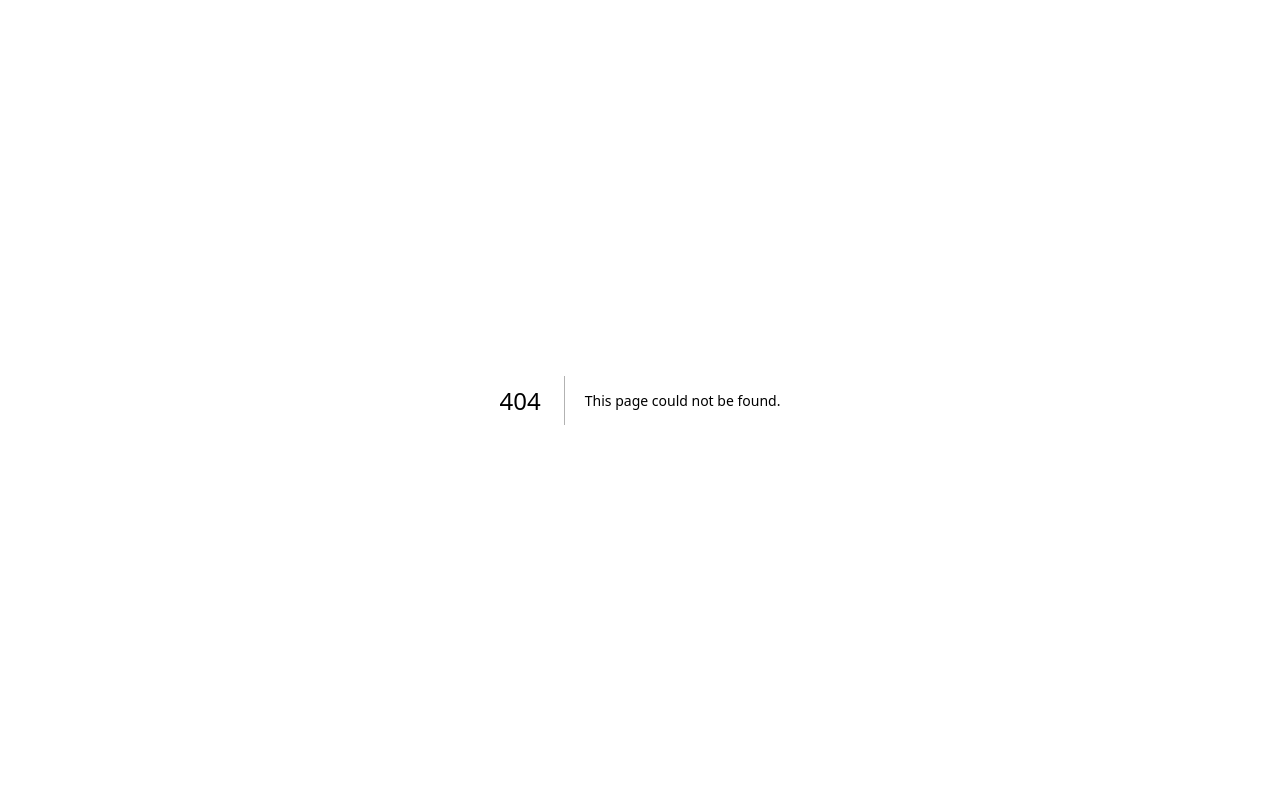
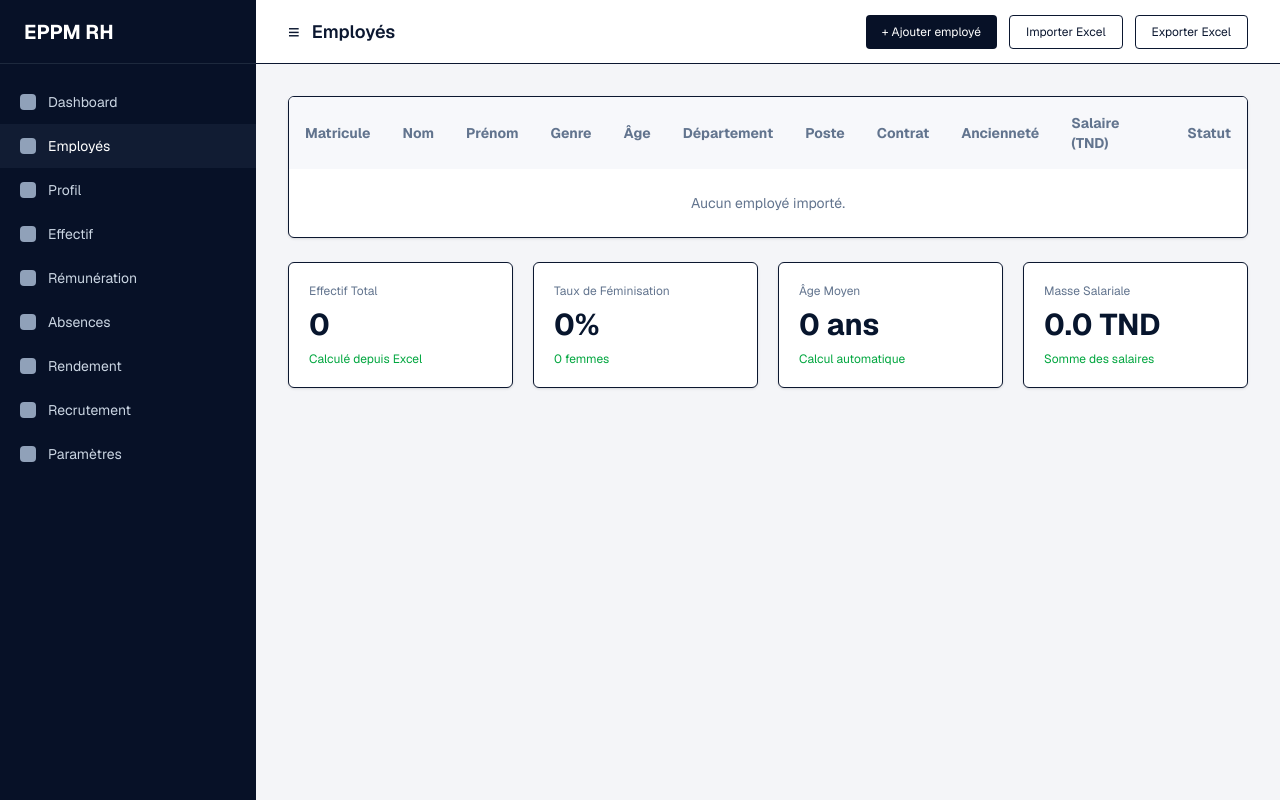
Before and after one commit to lindajerbi58-create/bilan-social-softic, a Next.js app: page /Employe in a window 1280 px wide. Before the commit this address had no page. Built offline with nearby package versions, Linux system fonts and the light colour scheme.

Commit message:
Ajout import/export Excel et tableau employés dynamique

```diff
--- /dev/null
+++ b/app/Employe/page.tsx
@@ -0,0 +1,251 @@
+"use client";
+
+import React, { useMemo, useRef, useState } from "react";
+import * as XLSX from "xlsx";
+
+type Employee = {
+  matricule: string;
+  nom: string;
+  prenom: string;
+  genre: string;
+  age: string;
+  departement: string;
+  poste: string;
+  contrat: string;
+  anciennete: string;
+  salaire: string;
+  statut: string;
+};
+
+function cleanKey(key: string) {
+  return key
+    .toLowerCase()
+    .normalize("NFD")
+    .replace(/[\u0300-\u036f]/g, "")
+    .replace(/\s+/g, "")
+    .replace(/_/g, "");
+}
+
+function normalizeEmployee(row: any): Employee {
+  const result: any = {};
+
+  Object.keys(row).forEach((key) => {
+    result[cleanKey(key)] = row[key];
+  });
+
+  return {
+    matricule: String(result.matricule ?? ""),
+    nom: String(result.nom ?? ""),
+    prenom: String(result.prenom ?? result.prénom ?? ""),
+    genre: String(result.genre ?? result.sexe ?? ""),
+    age: String(result.age ?? ""),
+    departement: String(result.departement ?? result.department ?? ""),
+    poste: String(result.poste ?? result.fonction ?? ""),
+    contrat: String(result.contrat ?? ""),
+    anciennete: String(result.anciennete ?? ""),
+    salaire: String(result.salaire ?? result.salairetnd ?? ""),
+    statut: String(result.statut ?? result.status ?? ""),
+  };
+}
+
+function SidebarItem({ text, active }: { text: string; active?: boolean }) {
+  return (
+    <div
+      className={`px-5 py-3 text-sm flex items-center gap-3 cursor-pointer ${
+        active ? "bg-[#111c33] text-white" : "text-slate-300 hover:bg-[#111c33]"
+      }`}
+    >
+      <span className="w-4 h-4 bg-slate-400 rounded-sm" />
+      {text}
+    </div>
+  );
+}
+
+function Kpi({ title, value, note }: { title: string; value: string; note: string }) {
+  return (
+    <div className="bg-white border rounded-md p-5 shadow-sm">
+      <p className="text-xs text-slate-500">{title}</p>
+      <h2 className="text-3xl font-bold text-[#07152d] mt-2">{value}</h2>
+      <p className="text-xs text-green-600 mt-2">{note}</p>
+    </div>
+  );
+}
+
+export default function EmployesPage() {
+  const [employees, setEmployees] = useState<Employee[]>([]);
+  const fileInputRef = useRef<HTMLInputElement>(null);
+
+  const handleImport = (event: React.ChangeEvent<HTMLInputElement>) => {
+    const file = event.target.files?.[0];
+    if (!file) return;
+
+    const reader = new FileReader();
+
+    reader.onload = (e) => {
+      const data = e.target?.result;
+      const workbook = XLSX.read(data, { type: "array" });
+      const worksheet = workbook.Sheets[workbook.SheetNames[0]];
+
+      const rows = XLSX.utils.sheet_to_json(worksheet, { defval: "" });
+      const normalized = rows.map((row: any) => normalizeEmployee(row));
+
+      setEmployees(normalized);
+    };
+
+    reader.readAsArrayBuffer(file);
+  };
+
+  const exportExcel = () => {
+    if (employees.length === 0) {
+      alert("Aucune donnée à exporter");
+      return;
+    }
+
+    const worksheet = XLSX.utils.json_to_sheet(employees);
+    const workbook = XLSX.utils.book_new();
+    XLSX.utils.book_append_sheet(workbook, worksheet, "Employes");
+    XLSX.writeFile(workbook, "employes_export.xlsx");
+  };
+
+  const effectifTotal = employees.length;
+
+  const femmes = employees.filter(
+    (e) => e.genre.toLowerCase().trim() === "femme"
+  ).length;
+
+  const tauxFemmes =
+    effectifTotal > 0 ? ((femmes / effectifTotal) * 100).toFixed(1) : "0";
+
+  const ageMoyen = useMemo(() => {
+    const ages = employees
+      .map((e) => Number(e.age))
+      .filter((age) => !isNaN(age) && age > 0);
+
+    if (ages.length === 0) return "0";
+
+    return (ages.reduce((a, b) => a + b, 0) / ages.length).toFixed(1);
+  }, [employees]);
+
+  const masseSalariale = useMemo(() => {
+    const total = employees.reduce((sum, e) => {
+      const salaire = Number(String(e.salaire).replace(",", "."));
+      return sum + (isNaN(salaire) ? 0 : salaire);
+    }, 0);
+
+    return total.toFixed(1);
+  }, [employees]);
+
+  return (
+    <div className="min-h-screen bg-[#f4f5f8] flex font-sans text-[#0b1730]">
+      <aside className="w-64 bg-[#071127] text-white min-h-screen">
+        <div className="h-16 flex items-center px-6 text-xl font-bold border-b border-slate-800">
+          EPPM RH
+        </div>
+
+        <nav className="py-4">
+          <SidebarItem text="Dashboard" />
+          <SidebarItem text="Employés" active />
+          <SidebarItem text="Profil" />
+          <SidebarItem text="Effectif" />
+          <SidebarItem text="Rémunération" />
+          <SidebarItem text="Absences" />
+          <SidebarItem text="Rendement" />
+          <SidebarItem text="Recrutement" />
+          <SidebarItem text="Paramètres" />
+        </nav>
+      </aside>
+
+      <main className="flex-1">
+        <header className="h-16 bg-white border-b flex items-center justify-between px-8">
+          <div className="flex items-center gap-3">
+            <span className="text-xl">≡</span>
+            <h1 className="font-semibold text-lg">Employés</h1>
+          </div>
+
+          <div className="flex gap-3">
+            <button className="bg-[#071127] text-white text-xs px-4 py-2 rounded">
+              + Ajouter employé
+            </button>
+
+            <input
+              type="file"
+              accept=".xlsx,.xls"
+              ref={fileInputRef}
+              className="hidden"
+              onChange={handleImport}
+            />
+
+            <button
+              onClick={() => fileInputRef.current?.click()}
+              className="border text-xs px-4 py-2 rounded bg-white"
+            >
+              Importer Excel
+            </button>
+
+            <button
+              onClick={exportExcel}
+              className="border text-xs px-4 py-2 rounded bg-white"
+            >
+              Exporter Excel
+            </button>
+          </div>
+        </header>
+
+        <section className="p-8">
+          <div className="bg-white border rounded-md shadow-sm overflow-x-auto">
+            <table className="w-full text-sm">
+              <thead className="bg-[#f7f8fb] text-slate-500">
+                <tr>
+                  <th className="text-left p-4">Matricule</th>
+                  <th className="text-left p-4">Nom</th>
+                  <th className="text-left p-4">Prénom</th>
+                  <th className="text-left p-4">Genre</th>
+                  <th className="text-left p-4">Âge</th>
+                  <th className="text-left p-4">Département</th>
+                  <th className="text-left p-4">Poste</th>
+                  <th className="text-left p-4">Contrat</th>
+                  <th className="text-left p-4">Ancienneté</th>
+                  <th className="text-left p-4">Salaire (TND)</th>
+                  <th className="text-left p-4">Statut</th>
+                </tr>
+              </thead>
+
+              <tbody>
+                {employees.length === 0 ? (
+                  <tr>
+                    <td colSpan={11} className="p-6 text-center text-slate-500">
+                      Aucun employé importé.
+                    </td>
+                  </tr>
+                ) : (
+                  employees.map((e, index) => (
+                    <tr key={index} className="border-t">
+                      <td className="p-4">{e.matricule}</td>
+                      <td className="p-4">{e.nom}</td>
+                      <td className="p-4">{e.prenom}</td>
+                      <td className="p-4">{e.genre}</td>
+                      <td className="p-4">{e.age}</td>
+                      <td className="p-4">{e.departement}</td>
+                      <td className="p-4">{e.poste}</td>
+                      <td className="p-4">{e.contrat}</td>
+                      <td className="p-4">{e.anciennete}</td>
+                      <td className="p-4">{e.salaire}</td>
+                      <td className="p-4">{e.statut}</td>
+                    </tr>
+                  ))
+                )}
+              </tbody>
+            </table>
+          </div>
+
+          <div className="grid grid-cols-4 gap-5 mt-6">
+            <Kpi title="Effectif Total" value={String(effectifTotal)} note="Calculé depuis Excel" />
+            <Kpi title="Taux de Féminisation" value={`${tauxFemmes}%`} note={`${femmes} femmes`} />
+            <Kpi title="Âge Moyen" value={`${ageMoyen} ans`} note="Calcul automatique" />
+            <Kpi title="Masse Salariale" value={`${masseSalariale} TND`} note="Somme des salaires" />
+          </div>
+        </section>
+      </main>
+    </div>
+  );
+}
```
